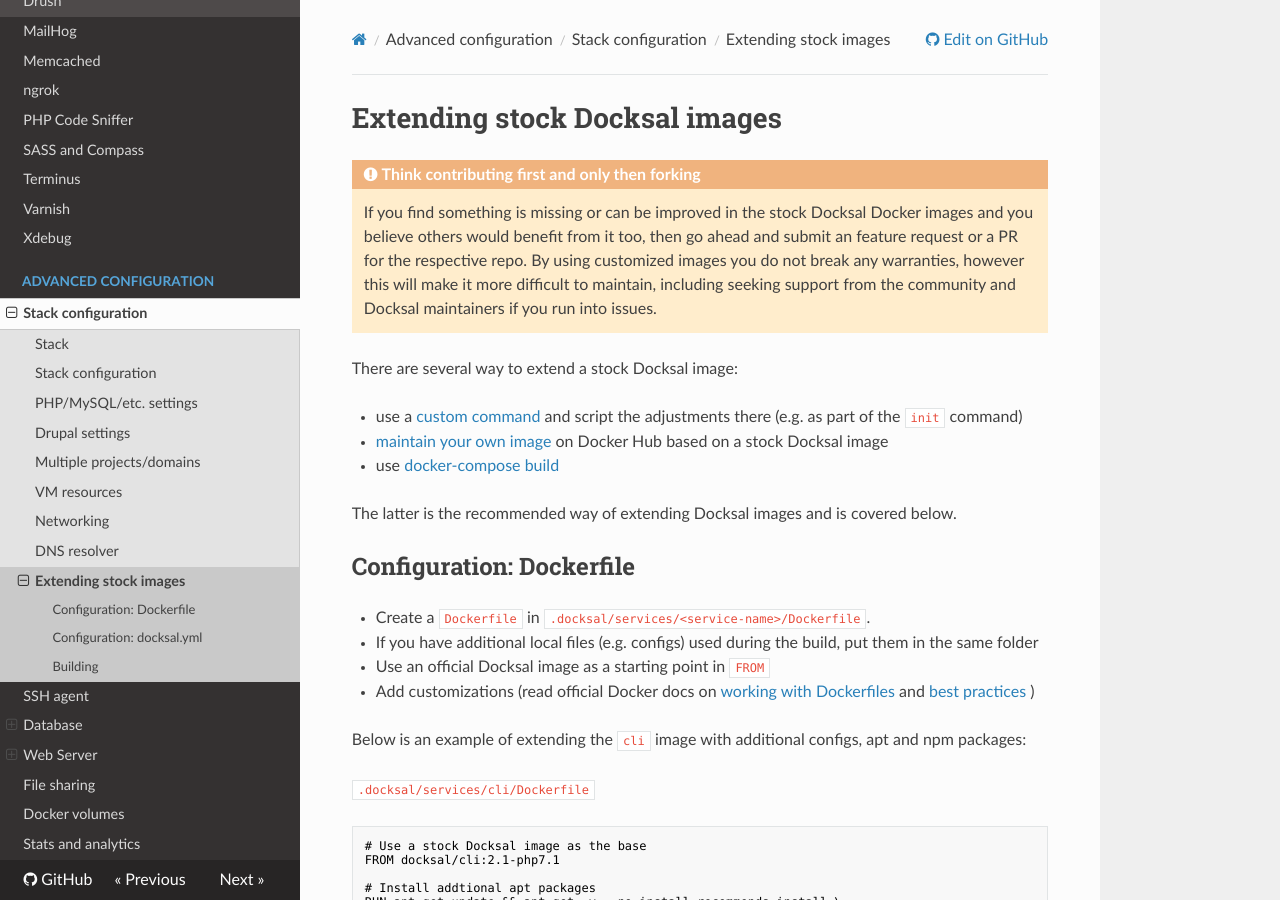
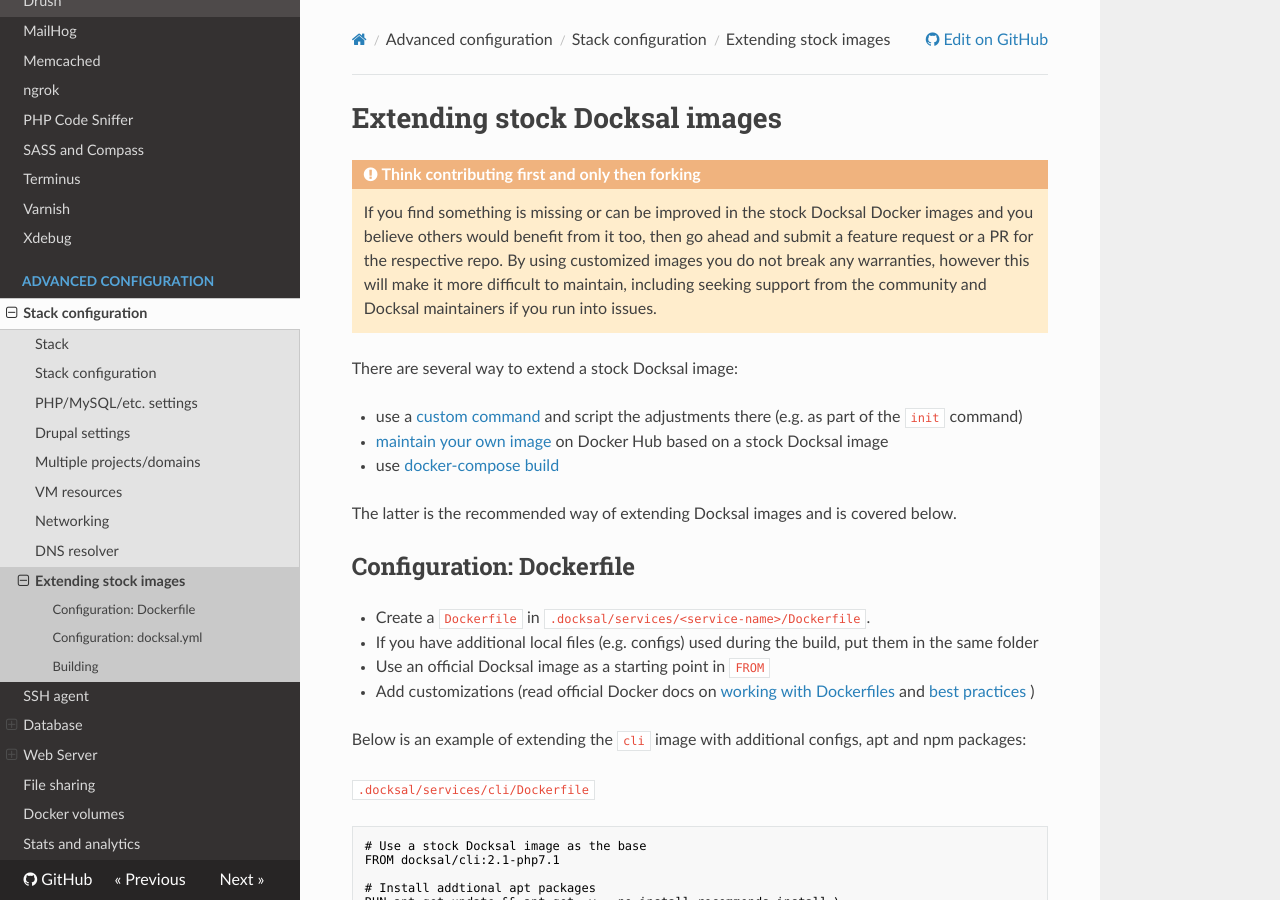
Before and after one commit to docksal/docksal, an MkDocs documentation site: the page built from docs/advanced/extend-images.md, in a window 1280 px wide and 900 px high. Built offline with MkDocs 1.6.1, drawn with Linux system fonts in a browser that asks for light colours; nearby versions of some CDN libraries; old or Windows-style settings are respelled for this version of MkDocs.

Commit message:
Fix typos.
Thanks Shelane French
[ci skip]

```diff
--- a/docs/advanced/extend-images.md
+++ b/docs/advanced/extend-images.md
@@ -2,7 +2,7 @@
 
 !!! warning "Think contributing first and only then forking"
     If you find something is missing or can be improved in the stock Docksal Docker images and you believe others would
-    benefit from it too, then go ahead and submit an feature request or a PR for the respective repo.
+    benefit from it too, then go ahead and submit a feature request or a PR for the respective repo.
     By using customized images you do not break any warranties, however this will make it more difficult to maintain,
     including seeking support from the community and Docksal maintainers if you run into issues.
 
```
Also changed, not shown: docs/advanced/volumes.md (+1 -1 lines).
